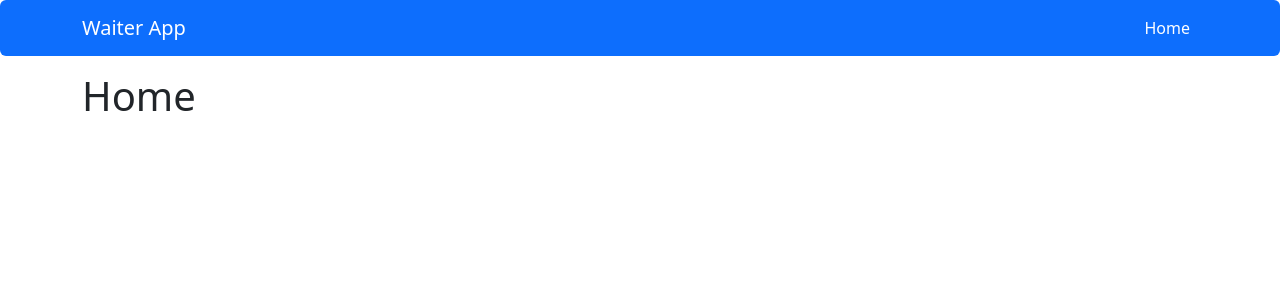
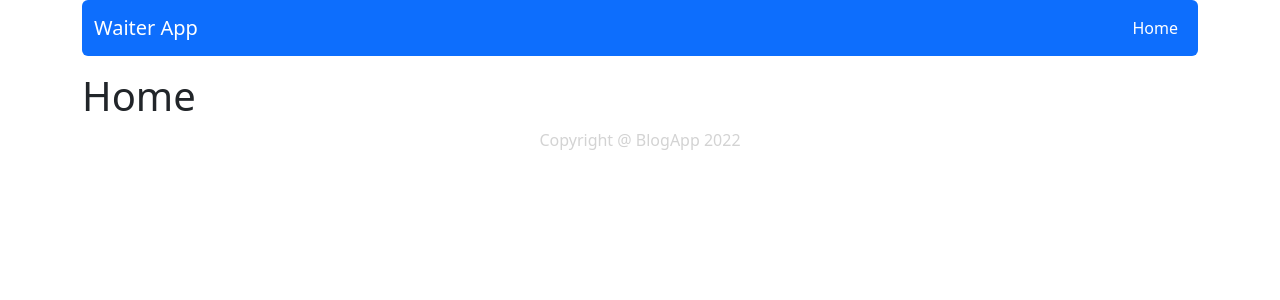
Before and after one commit to hyldrix/waiter-app, a React (Create React App) app: page / in a window 1280 px wide. Shown: the top 300 px of the page. Built offline with nearby package versions, Linux system fonts and the light colour scheme.

Commit message:
Added: Included Header and Footer

```diff
--- a/src/App.js
+++ b/src/App.js
@@ -1,19 +1,22 @@
 import { Container } from 'react-bootstrap';
 import { Route, Routes } from 'react-router-dom';
 import Home from './components/pages/Home/Home.js';
-import NavBar from './components/views/NavBar/NavBar.js';
+import Header from './components/views/Header/Header.js';
 import NotFound from './components/pages/NotFound/NotFound.js';
+import Footer from './components/views/Footer/Footer.js';
 
 const App = () => {
   return (
     <div>
-      <NavBar/>
+
       <Container>
+        <Header />
         <Routes>
           <Route exact path='/' element={< Home />}></Route>
-{/*           <Route path="/table/:tableId" element={<SingleTableDetails />} />
+          {/*           <Route path="/table/:tableId" element={<SingleTableDetails />} />
  */}          <Route path="*" element={<NotFound />} />
         </Routes>
+        <Footer />
       </Container>
     </div>
   )
--- /dev/null
+++ b/src/components/views/Footer/Footer.js
@@ -0,0 +1,13 @@
+import styles from './Footer.module.scss'
+
+const Footer = () => {
+
+    return (
+        <footer className={styles.footer}>
+            <p className={styles.copyright}>Copyright @ BlogApp 2022</p>
+        </footer>
+    )
+
+}
+
+export default Footer;
--- /dev/null
+++ b/src/components/views/Footer/Footer.module.scss
@@ -0,0 +1,8 @@
+.footer {
+    display: flex;
+    justify-content: center;
+
+    .copyright {
+        color: lightgray
+    }
+}
--- /dev/null
+++ b/src/components/views/Header/Header.js
@@ -0,0 +1,10 @@
+import NavBar from './../NavBar/NavBar.js';
+
+const Header = () => {
+
+    return (
+        <NavBar/>
+    )
+}
+
+export default Header;
```
